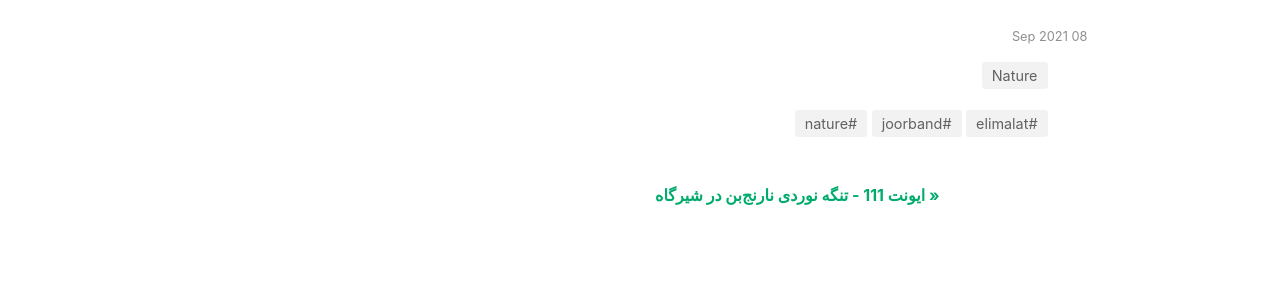
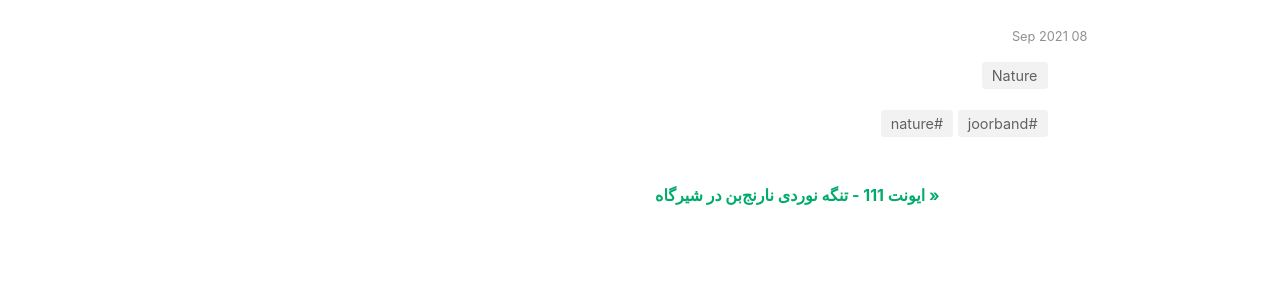
Before and after one commit to MHKarami97/active, a Jekyll site: the page built from _posts/2021-09-08-joorband.md, in a window 1280 px wide and 900 px high, scrolled down 3368 px. Shown: the part 485-785 px from the top of the window. Built offline with Jekyll 4.4.1, drawn with Linux system fonts in a browser that asks for light colours; nearby versions of some CDN libraries; comment, search, counter and statistics services are not loaded.

Commit message:
update post

```diff
--- a/_posts/2021-09-08-elimalat.md
+++ b/_posts/2021-09-08-joorband.md
@@ -3,8 +3,8 @@
 title:  "ایونت 117 - دریاچه جوربند"
 author: mhk
 categories: [Nature]
-tags: [nature, elimalat, joorband]
-image: assets/img/nature/117-elimalat.jpeg
+tags: [nature, joorband]
+image: assets/img/nature/117-jorrband.jpeg
 description: "ایونت 117 - دریاچه جوربند"
 featured: true
 hidden: true
@@ -68,6 +68,6 @@
 
 `گروه موقت واتساپ` : [whatsapp](https://chat.whatsapp.com/FDOv5ujaorg1KVLQmrWRwa) [در صورت باز نشدن لینک را در یکی از چت‌های واتساپ کپی کنید و سپس بر روی آن کلیک کنید]
 
-`موقعیت` : [map location](https://www.google.com/maps/place/Elimalat+Lake/data=!4m2!3m1!1s0x3f8faaa9c8152a7f:0x2db7bd8f2f93362a?sa=X&ved=2ahUKEwjL_vzouu3yAhVinFwKHcRiCLsQ8gF6BAheEAE)
+`موقعیت` : [map location](https://www.google.com/maps/place/Joorband,+Mazandaran+Province/data=!4m2!3m1!1s0x3f8faeb77af8a1c1:0x632a6f734db8318c?sa=X&ved=2ahUKEwixsric5-7yAhU5gP0HHZQNBSIQ8gF6BAhfEAE)
 
 `محل قرار` : [map location](https://www.google.com/search?newwindow=1&tbs=lf:1,lf_ui:2&tbm=lcl&sxsrf=AOaemvJ_eVrthAZVtFDiEIwD8c0JVXVu1A:1630396192530&q=%D8%B3%D9%87+%D8%B1%D8%A7%D9%87+%D8%AA%D9%87%D8%B1%D8%A7%D9%86%D9%BE%D8%A7%D8%B1%D8%B3&rflfq=1&num=10&ved=2ahUKEwid7JeP49ryAhUjnVwKHddACgQQtgN6BAgPEAM#rlfi=hd:;si:;mv:[[35.8108246,51.5522989],[35.7177223,51.4685813]];tbs:lrf:!1m4!1u3!2m2!3m1!1e1!1m4!1u2!2m2!2m1!1e1!2m1!1e2!2m1!1e3!3sIAE,lf:1,lf_ui:2)
```
Also changed, not shown: assets/img/nature/117-jorrband.jpeg (renamed from assets/img/nature/117-elimalat.jpeg).
